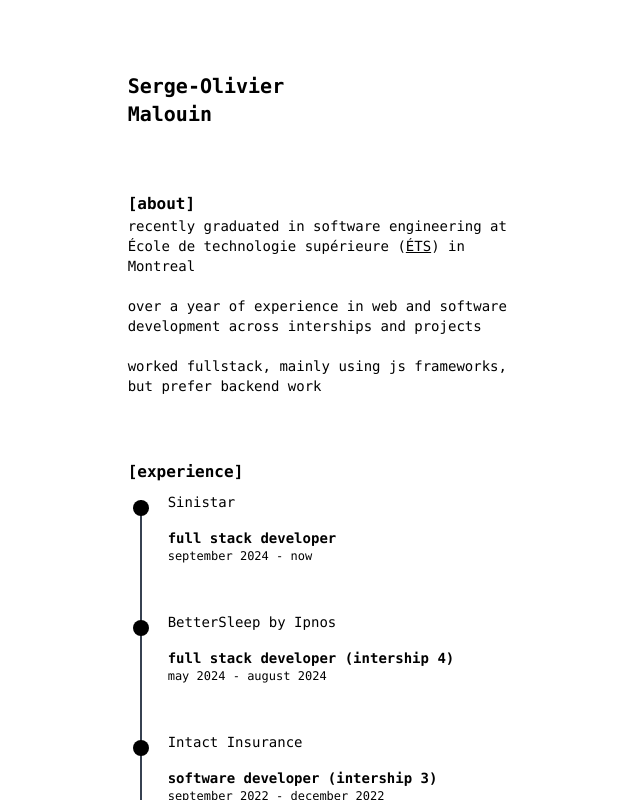
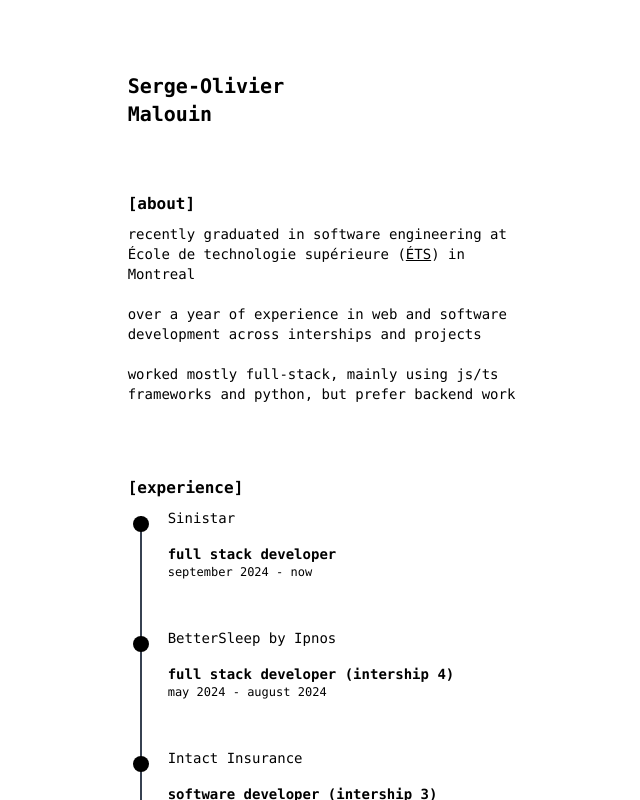
Before and after one commit to somalouin/portfolio, a Next.js app: page / in a window 1280 px wide. Shown: the top 800 px of the page, without its empty margins (315-955 px from the left). Built offline with nearby package versions, Linux system fonts and the light colour scheme.

Commit message:
update abougt design

```diff
--- a/components/about.jsx
+++ b/components/about.jsx
@@ -3,7 +3,7 @@ const About = () => {
     <div id="about" className="pt-10 py-6">
       <div>
         <p className="text-l font-bold">[about]</p>
-				<p className="text-sm">
+        <p className="text-sm py-2">
           recently graduated in software engineering at École de technologie
           supérieure (
           <a
@@ -20,7 +20,8 @@ const About = () => {
           interships and projects
           <br />
           <br />
-					worked fullstack, mainly using js frameworks, but prefer backend work
+          worked mostly full-stack, mainly using js/ts frameworks and python,
+          but prefer backend work
         </p>
       </div>
     </div>
```
Lines whose indentation alone changed are shown as unchanged.
